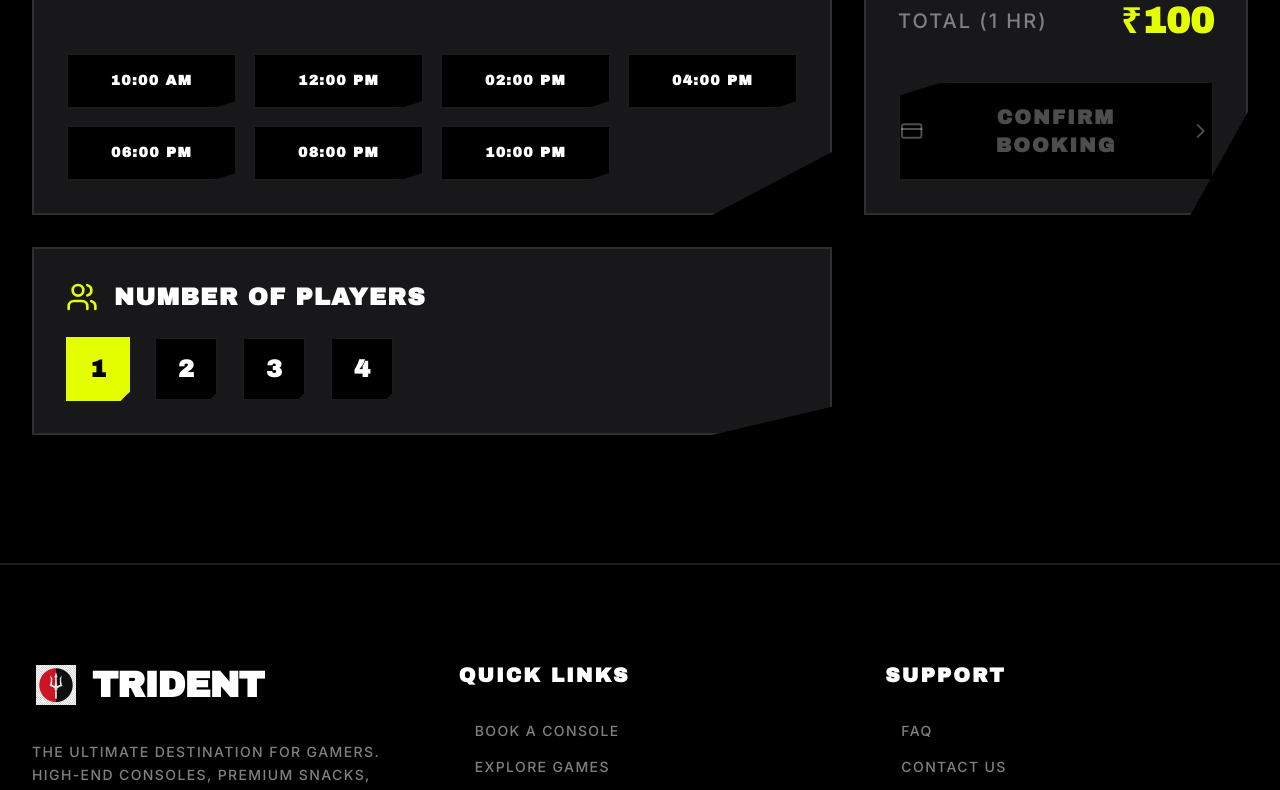
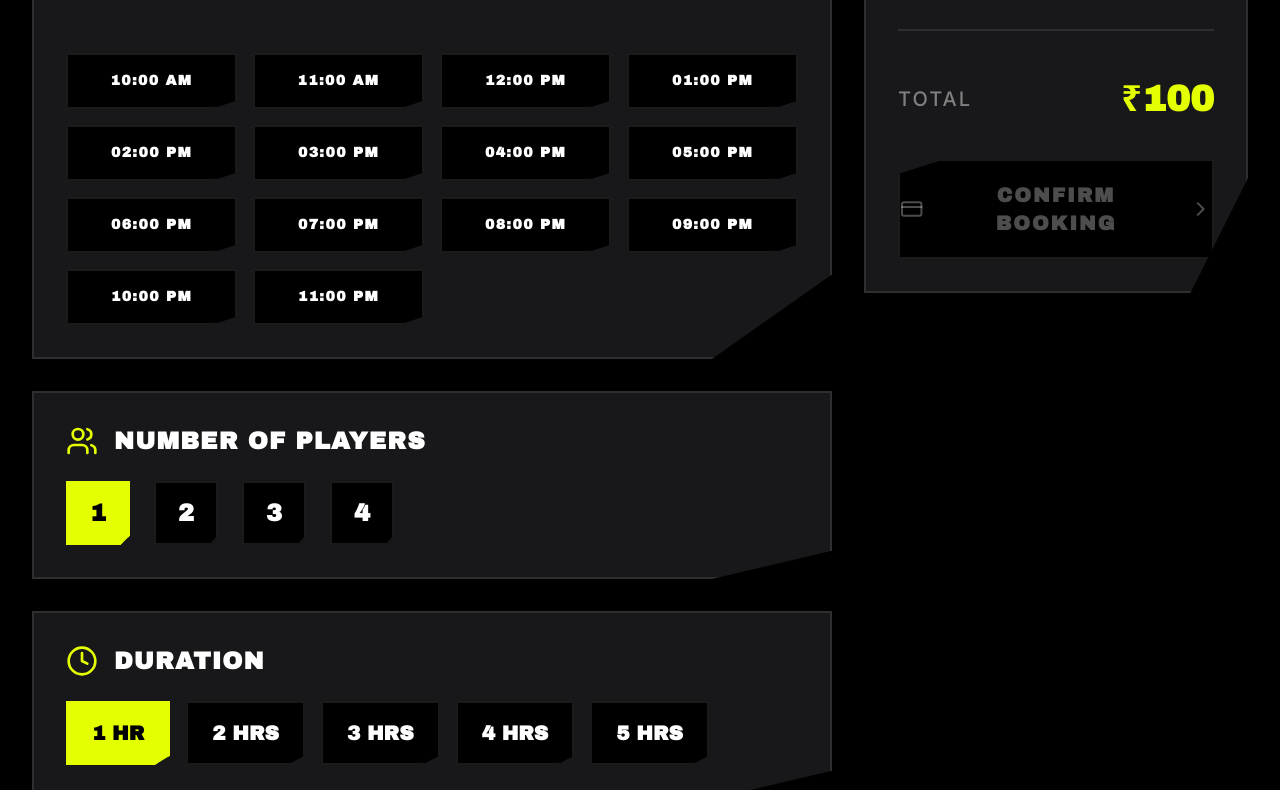
Before and after one commit to vanshpradhan/Trident-gaming, a React (Vite) app: page /booking in a window 1280 px wide. Shown: the part 809-1599 px from the top of the page. Built offline with nearby package versions, Linux system fonts and the light colour scheme.

Commit message:
feat: add all hourly time slots and duration selector to booking

```diff
--- a/src/components/Booking.tsx
+++ b/src/components/Booking.tsx
@@ -8,6 +8,7 @@ import { useAuth } from "../lib/auth";
 export function Booking() {
   const [selectedDate, setSelectedDate] = useState<Date>(new Date());
   const [selectedTime, setSelectedTime] = useState<string | null>(null);
+  const [duration, setDuration] = useState<number>(1);
   const [players, setPlayers] = useState<number>(1);
   const [consoleType, setConsoleType] = useState<"ps5" | "psvr2">("ps5");
   const [booking, setBooking] = useState<any>(null);
@@ -16,13 +17,21 @@ export function Booking() {
   const { isLoggedIn, isAdmin } = useAuth();
 
   const dates = Array.from({ length: 7 }).map((_, i) => addDays(new Date(), i));
-  const times = ["10:00 AM", "12:00 PM", "02:00 PM", "04:00 PM", "06:00 PM", "08:00 PM", "10:00 PM"];
+  const times = [
+    "10:00 AM", "11:00 AM", "12:00 PM", "01:00 PM", "02:00 PM", "03:00 PM", "04:00 PM",
+    "05:00 PM", "06:00 PM", "07:00 PM", "08:00 PM", "09:00 PM", "10:00 PM", "11:00 PM"
+  ];
 
   const calculatePrice = () => {
-    if (consoleType === "psvr2") return 500;
-    if (players === 1) return 100;
-    if (players === 2) return 150;
-    return 150 + (players - 2) * 50;
+    let basePrice = 0;
+    if (consoleType === "psvr2") {
+      basePrice = 500;
+    } else {
+      if (players === 1) basePrice = 100;
+      else if (players === 2) basePrice = 150;
+      else basePrice = 150 + (players - 2) * 50;
+    }
+    return basePrice * duration;
   };
 
   const handleBooking = async () => {
@@ -45,7 +54,7 @@ export function Booking() {
         date: format(selectedDate, "yyyy-MM-dd"),
         time_slot: selectedTime,
         players: consoleType === "psvr2" ? 1 : players,
-        duration_hours: 1,
+        duration_hours: duration,
       });
       setBooking(result);
     } catch (err: any) {
@@ -96,6 +105,10 @@ export function Booking() {
             <div className="flex justify-between">
               <span className="text-muted-foreground uppercase tracking-widest text-sm">Time</span>
               <span className="font-display font-black text-white">{booking.time_slot}</span>
+            </div>
+            <div className="flex justify-between">
+              <span className="text-muted-foreground uppercase tracking-widest text-sm">Duration</span>
+              <span className="font-display font-black text-white">{booking.duration_hours} {booking.duration_hours === 1 ? 'hr' : 'hrs'}</span>
             </div>
             <div className="flex justify-between pt-4 border-t-2 border-white/10">
               <span className="text-muted-foreground uppercase tracking-widest text-sm">Total</span>
@@ -273,6 +286,31 @@ export function Booking() {
               </motion.div>
             )}
           </AnimatePresence>
+
+          {/* Duration Selection */}
+          <div className="bg-zinc-900 border-2 border-white/10 p-8 overflow-hidden clip-path-zentry">
+            <h3 className="text-2xl font-display font-black mb-6 flex items-center gap-4 text-white uppercase tracking-wider">
+              <Clock className="w-8 h-8 text-primary" />
+              Duration
+            </h3>
+            <div className="flex flex-wrap items-center gap-4">
+              {[1, 2, 3, 4, 5].map((num) => (
+                <motion.button
+                  whileHover={{ scale: 1.1 }}
+                  whileTap={{ scale: 0.9 }}
+                  key={num}
+                  onClick={() => setDuration(num)}
+                  className={`px-6 py-4 border-2 flex items-center justify-center text-xl font-display font-black transition-all duration-300 clip-path-zentry ${
+                    duration === num
+                      ? "bg-primary text-black border-primary"
+                      : "bg-black border-white/10 text-white hover:border-primary"
+                  }`}
+                >
+                  {num} {num === 1 ? 'HR' : 'HRS'}
+                </motion.button>
+              ))}
+            </div>
+          </div>
         </motion.div>
 
         {/* Summary Card */}
@@ -305,8 +343,12 @@ export function Booking() {
                   <span className="font-display font-black text-xl text-white uppercase tracking-wider">{players}</span>
                 </div>
               )}
+              <div className="flex justify-between items-center pb-6 border-b-2 border-white/10">
+                <span className="text-muted-foreground font-medium uppercase tracking-widest">Duration</span>
+                <span className="font-display font-black text-xl text-white uppercase tracking-wider">{duration} {duration === 1 ? 'hr' : 'hrs'}</span>
+              </div>
               <div className="flex justify-between items-center pt-6">
-                <span className="text-xl text-muted-foreground font-medium uppercase tracking-widest">Total (1 hr)</span>
+                <span className="text-xl text-muted-foreground font-medium uppercase tracking-widest">Total</span>
                 <span className="text-4xl font-display font-black text-primary">
                   ₹{calculatePrice()}
                 </span>
```
